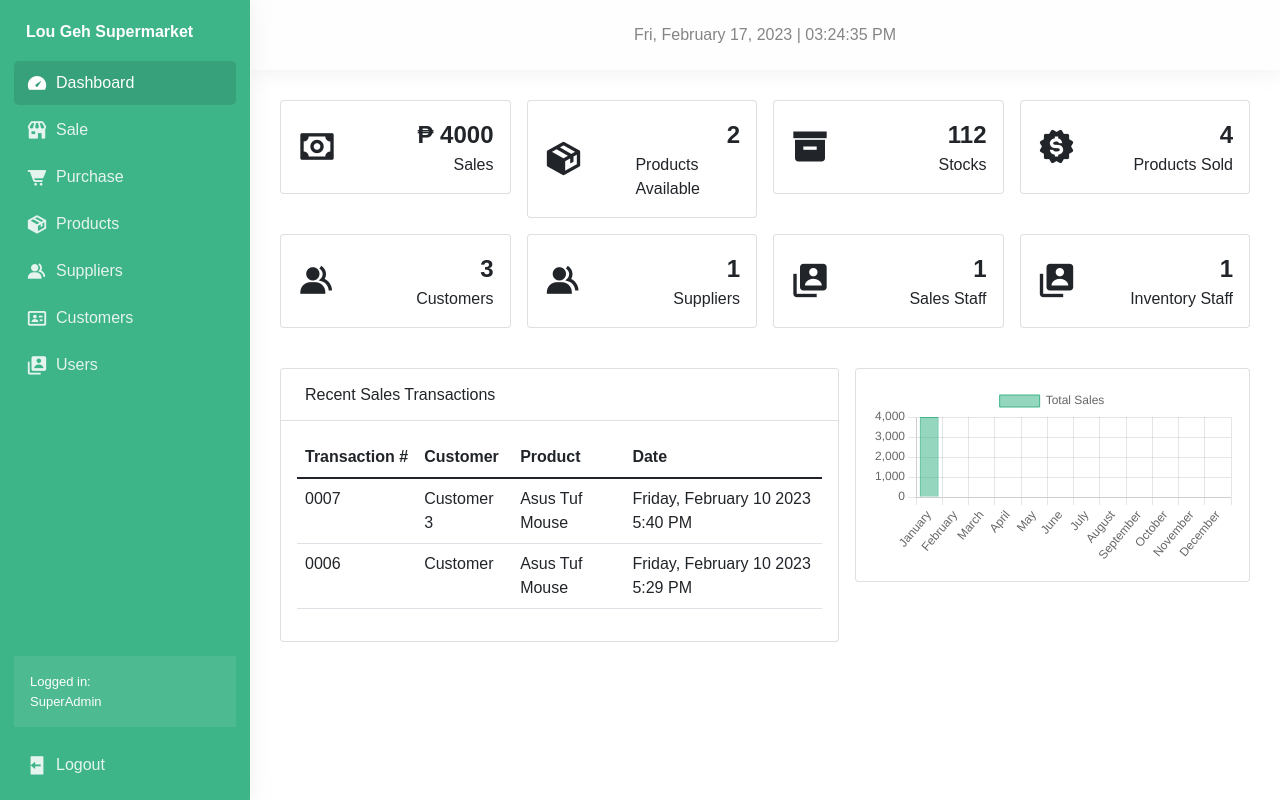
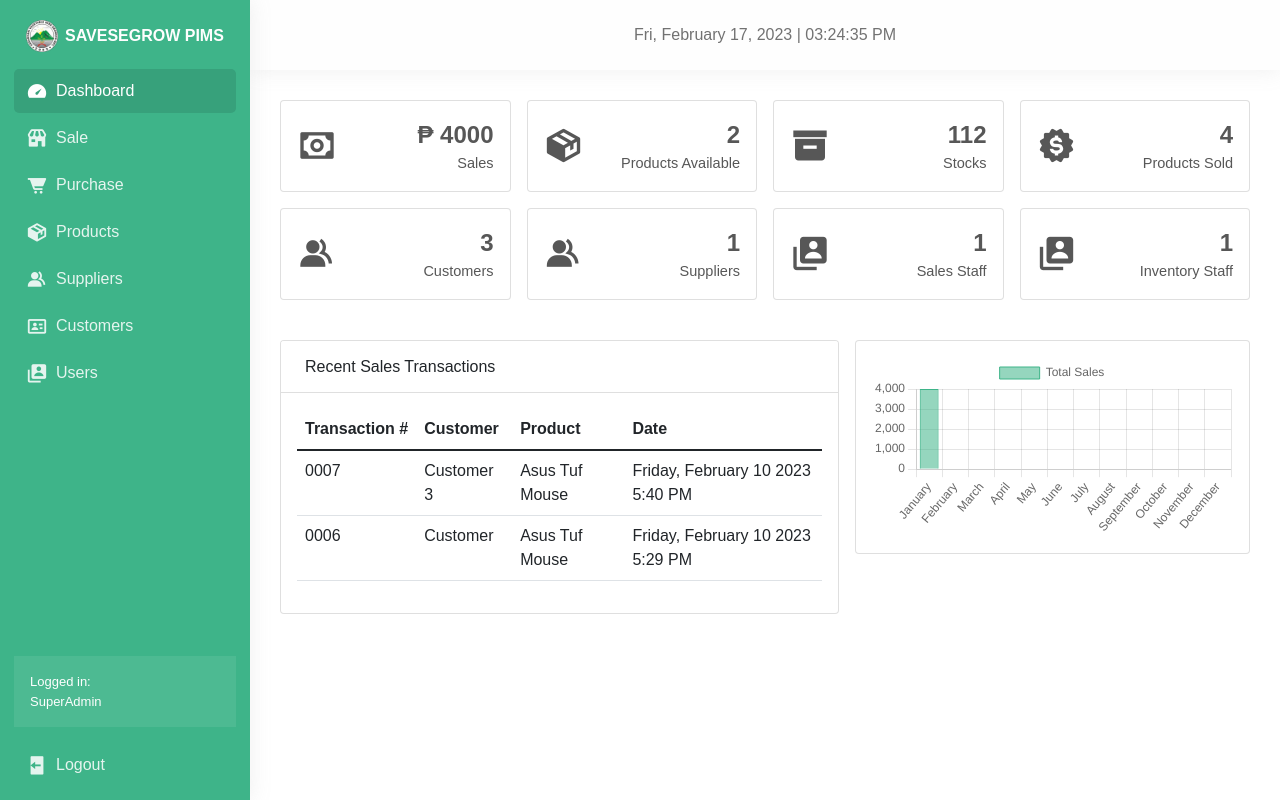
Before and after one commit to chruy-chruy/lou-geh, a PHP site: page /dashboard/ in a window 1280 px wide. Run offline with PHP 8.4, Linux system fonts and the light colour scheme; a user stored in the database is signed in; data comes from the database, SQL or seed files in the repository; some libraries are stand-ins or nearby versions.

Commit message:
added logo

```diff
--- a/assets/css/style.css
+++ b/assets/css/style.css
@@ -43,6 +43,10 @@ a {
   background: #fdfdfd;
   width: 450px;
 }
+.login__logo {
+  width: 90px;
+  margin-bottom: 20px;
+}
 .login__input {
   padding: 9px 12px !important;
 }
@@ -64,7 +68,7 @@ a {
 }
 
 #datetime {
-  color: #858585;
+  color: #727272;
 }
 
 .nav {
@@ -85,10 +89,16 @@ a {
 .nav__logo {
   margin-bottom: 7px !important;
   padding: 10px 12px;
+  display: flex;
+  align-items: center;
+  gap: 7px;
 }
 .nav__logo span {
   font-weight: 600;
   color: #fefefe !important;
+}
+.nav__logo img {
+  width: 32px;
 }
 .nav__logo:hover {
   background: transparent !important;
@@ -153,4 +163,12 @@ th {
 .error-msg {
   font-size: 12px;
   color: #ff5b5b;
+}
+
+.dashboard__card {
+  color: #575757;
+}
+.dashboard__card-title {
+  font-size: 14.5px;
+  white-space: nowrap;
 }/*# sourceMappingURL=style.css.map */
--- a/assets/scss/style.scss
+++ b/assets/scss/style.scss
@@ -49,6 +49,11 @@ a {
     width: 450px;
   }
 
+  &__logo {
+    width: 90px;
+    margin-bottom: 20px;
+  }
+
   &__input {
     // min-width: 100%;
     padding: 9px 12px !important;
@@ -74,7 +79,7 @@ a {
 }
 
 #datetime {
-  color: #858585;
+  color: #727272;
 }
 
 // NAV
@@ -97,11 +102,19 @@ a {
   &__logo {
     margin-bottom: 7px !important;
     padding: 10px 12px;
+    display: flex;
+    align-items: center;
+    gap: 7px;
 
     span {
       font-weight: 600;
       color: $white !important;
     }
+
+    img {
+      width: 32px;
+    }
+
     &:hover {
       background: transparent !important;
     }
@@ -194,3 +207,15 @@ th {
   font-size: 12px;
   color: #ff5b5b;
 }
+
+// DASHBOARD
+
+.dashboard {
+  &__card {
+    color: #575757;
+  }
+  &__card-title {
+    font-size: 14.5px;
+    white-space: nowrap;
+  }
+}
--- a/dashboard/index.php
+++ b/dashboard/index.php
@@ -11,15 +11,15 @@ $page = 'Dashboard'; ?>
 
 <div class="row g-3 mb-3">
   <div class="col-lg-3 col-md-6">
-    <div class="card">
+    <div class="card dashboard__card">
       <div class="card-body">
         <div class="row">
-          <div class="col-5 d-flex align-items-center">
+          <div class="col-lg-3 d-flex align-items-center">
             <i class='bx bx-money fs-1'></i>
           </div>
         <div class="col d-flex flex-column align-items-end justify-content-center">
           <p class="card-text fs-4 m-0 fw-bold">₱ <?php include 'total_sales.php'; ?> </p>
-          <p class="m-0">Sales</p>
+          <p class="m-0 dashboard__card-title">Sales</p>
         </div>
         </div>
       </div>
@@ -27,15 +27,15 @@ $page = 'Dashboard'; ?>
   </div>
 
   <div class="col-lg-3 col-md-6">
-    <div class="card">
+    <div class="card dashboard__card">
       <div class="card-body">
         <div class="row">
-          <div class="col-5 d-flex align-items-center">
+          <div class="col-lg-3 d-flex align-items-center">
             <i class='bx bxs-package fs-1'></i>
           </div>
         <div class="col d-flex flex-column align-items-end justify-content-center">
           <p class="card-text fs-4 m-0 fw-bold"><?php echo $products_available; ?> </p>
-          <p class="m-0">Products Available</p>
+          <p class="m-0 dashboard__card-title">Products Available</p>
         </div>
         </div>
       </div>
@@ -43,15 +43,15 @@ $page = 'Dashboard'; ?>
   </div>
 
   <div class="col-lg-3 col-md-6">
-    <div class="card">
+    <div class="card dashboard__card">
       <div class="card-body">
         <div class="row">
-          <div class="col-5 d-flex align-items-center">
+          <div class="col-lg-3 d-flex align-items-center">
             <i class='bx bxs-box fs-1'></i>
           </div>
         <div class="col d-flex flex-column align-items-end justify-content-center">
           <p class="card-text fs-4 m-0 fw-bold"><?php include 'stocks_onhand.php'; ?> </p>
-          <p class="m-0">Stocks</p>
+          <p class="m-0 dashboard__card-title">Stocks</p>
         </div>
         </div>
       </div>
@@ -59,15 +59,15 @@ $page = 'Dashboard'; ?>
   </div>
 
   <div class="col-lg-3 col-md-6">
-    <div class="card">
+    <div class="card dashboard__card">
       <div class="card-body">
         <div class="row">
-          <div class="col-5 d-flex align-items-center">
+          <div class="col-lg-3 d-flex align-items-center">
             <i class='bx bxs-badge-dollar fs-1'></i>
           </div>
         <div class="col d-flex flex-column align-items-end justify-content-center">
           <p class="card-text fs-4 m-0 fw-bold"><?php include 'unit_solds.php'; ?> </p>
-          <p class="m-0">Products Sold</p>
+          <p class="m-0 dashboard__card-title">Products Sold</p>
         </div>
         </div>
       </div>
@@ -77,60 +77,60 @@ $page = 'Dashboard'; ?>
 
 <div class="row g-3">
   <div class="col-lg-3 col-md-6">
-    <div class="card">
+    <div class="card dashboard__card">
       <div class="card-body">
         <div class="row">
-          <div class="col-5 d-flex align-items-center">
+          <div class="col-lg-3 d-flex align-items-center">
             <i class='bx bxs-group fs-1'></i>
           </div>
         <div class="col d-flex flex-column align-items-end justify-content-center">
           <p class="card-text fs-4 m-0 fw-bold"><?php include 'total_customer.php'; ?> </p>
-          <p class="m-0">Customers</p>
+          <p class="m-0 dashboard__card-title">Customers</p>
         </div>
         </div>
       </div>
     </div>
   </div>
   <div class="col-lg-3 col-md-6">
-    <div class="card">
+    <div class="card dashboard__card">
       <div class="card-body">
         <div class="row">
-          <div class="col-5 d-flex align-items-center">
+          <div class="col-lg-3 d-flex align-items-center">
             <i class='bx bxs-group fs-1'></i>
           </div>
         <div class="col d-flex flex-column align-items-end justify-content-center">
           <p class="card-text fs-4 m-0 fw-bold"><?php include 'total_supplier.php'; ?> </p>
-          <p class="m-0">Suppliers</p>
+          <p class="m-0 dashboard__card-title">Suppliers</p>
         </div>
         </div>
       </div>
     </div>
   </div>
   <div class="col-lg-3 col-md-6">
-    <div class="card">
+    <div class="card dashboard__card">
       <div class="card-body">
         <div class="row">
-          <div class="col-5 d-flex align-items-center">
+          <div class="col-lg-3 d-flex align-items-center">
             <i class='bx bxs-user-account fs-1'></i>
           </div>
         <div class="col d-flex flex-column align-items-end justify-content-center">
           <p class="card-text fs-4 m-0 fw-bold"><?php echo $total_sales_staff; ?> </p>
-          <p class="m-0">Sales Staff</p>
+          <p class="m-0 dashboard__card-title">Sales Staff</p>
         </div>
         </div>
       </div>
     </div>
   </div>
   <div class="col-lg-3 col-md-6">
-    <div class="card">
+    <div class="card dashboard__card">
       <div class="card-body">
         <div class="row">
-          <div class="col-5 d-flex align-items-center">
+          <div class="col-lg-3 d-flex align-items-center">
             <i class='bx bxs-user-account fs-1'></i>
           </div>
         <div class="col d-flex flex-column align-items-end justify-content-center">
           <p class="card-text fs-4 m-0 fw-bold"><?php echo $total_inventory_staff; ?> </p>
-          <p class="m-0">Inventory Staff</p>
+          <p class="m-0 dashboard__card-title">Inventory Staff</p>
         </div>
         </div>
       </div>
--- a/includes/admin_navbar.php
+++ b/includes/admin_navbar.php
@@ -3,8 +3,8 @@
             <nav class="nav bg-white">
               <ul class="nav__list">
                   <li class="nav__link nav__logo">
-                  <!-- <i class='bx bxs-shopping-bags'></i> -->
-                    <span>Lou Geh Supermarket</span>
+                    <img src="../assets/images/logo.png" alt="">
+                    <span>SAVESEGROW PIMS</span>
                   </li>
 
                   <li class="nav__link <?php if ($page == 'Dashboard') {echo 'nav__active';} ?>">
--- a/includes/head.php
+++ b/includes/head.php
@@ -4,6 +4,9 @@
      <meta charset="UTF-8">
      <meta http-equiv="X-UA-Compatible" content="IE=edge">
      <meta name="viewport" content="width=device-width, initial-scale=1.0">
+
+     <!-- FAVICON -->
+     <link rel="icon" type="image/x-icon" href="../assets/images/favicon.ico">
 
      <!-- JQUERY -->
      <script src="https://code.jquery.com/jquery-3.5.1.js"></script>
@@ -24,7 +27,7 @@
      <script src="https://cdn.datatables.net/1.12.1/js/jquery.dataTables.min.js"></script>
      <script src="https://cdn.datatables.net/1.12.1/js/dataTables.bootstrap5.min.js"></script>
 
-     <title>Lou Geh Supermarket</title>
+     <title>SAVESEGROW Purchasing and Inventory Management System</title>
  </head>
 
  <body>
--- a/includes/inventory_staff_navbar.php
+++ b/includes/inventory_staff_navbar.php
@@ -4,7 +4,8 @@
             <nav class="nav bg-white">
               <ul class="nav__list">
                   <li class="nav__link nav__logo">
-                    <span>Lou Geh Supermarket</span>
+                    <img src="../assets/images/logo.png" alt="">
+                    <span>SAVESEGROW PIMS</span>
                   </li>
 
 
--- a/includes/sales_staff_navbar.php
+++ b/includes/sales_staff_navbar.php
@@ -4,7 +4,8 @@
             <nav class="nav bg-white">
               <ul class="nav__list">
                   <li class="nav__link nav__logo">
-                    <span>Lou Geh Supermarket</span>
+                    <img src="../assets/images/logo.png" alt="">
+                    <span>SAVESEGROW PIMS</span>
                   </li>
 
                   <li class="nav__link <?php if ($page == 'Dashboard') {
```
Also changed, not shown: index.php (+12 -7 lines), assets/images/1.jpg (deleted), assets/images/Cream Minimalist Store Highlight Covers.png (deleted), assets/images/bg.jpeg (deleted), assets/images/favicon.ico (added), assets/images/houndstooth.png (deleted), assets/images/logo.png (added), assets/images/market.jpg (deleted), 1 other file.
